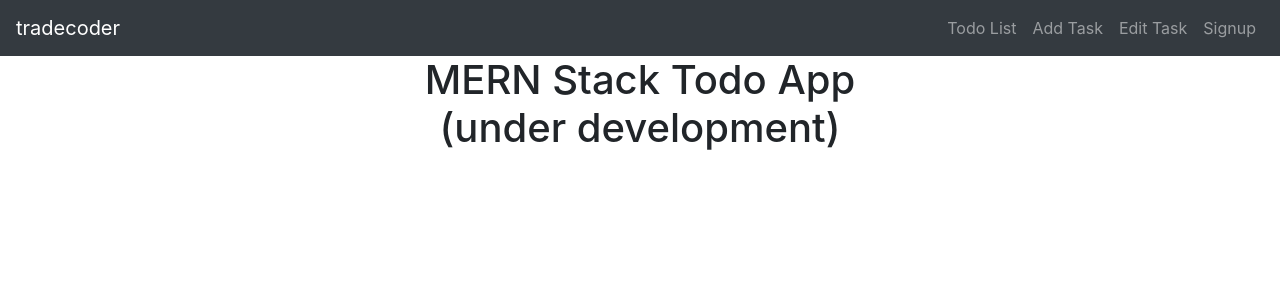
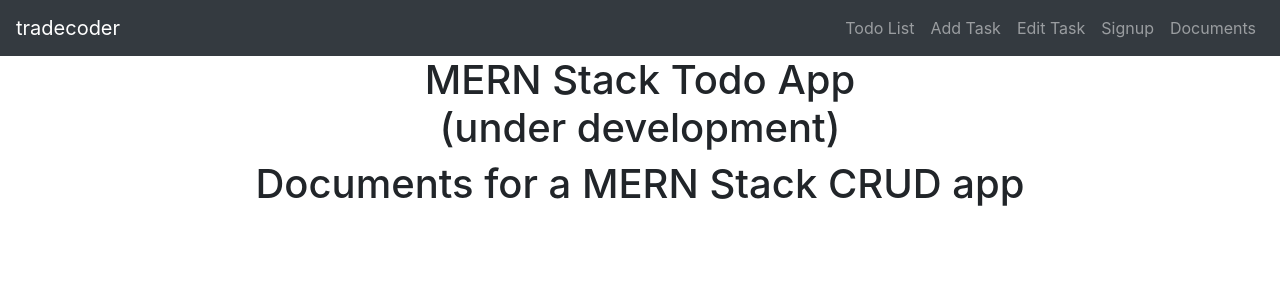
Before and after one commit to thetradecoder/mern-crud-app, a React (Create React App) app: page /mern-crud-app/documents in a window 1280 px wide. Shown: the top 300 px of the page. Built offline with nearby package versions, Linux system fonts and the light colour scheme.

Commit message:
local update

```diff
--- a/package.json
+++ b/package.json
@@ -1,6 +1,6 @@
 {
   "name": "mern-crud-app",
-  "author": "thetradecoder, tradecoder, Mamun Abdullah",
+  "author": "thetradecoder, tradecoder,  Mamun Abdullah",
   "homepage": "https://thetradecoder.github.io/mern-crud-app",
   "version": "1.0.0",
   "private": true,
@@ -9,6 +9,8 @@
     "@testing-library/react": "^9.5.0",
     "@testing-library/user-event": "^7.2.1",
     "bootstrap": "^4.5.2",
+    "jquery": "^3.5.1",
+    "popper.js": "^1.16.1",
     "react": "^16.13.1",
     "react-datepicker": "^3.1.3",
     "react-dom": "^16.13.1",
--- a/src/App.js
+++ b/src/App.js
@@ -1,11 +1,11 @@
 import React from 'react';
 import {BrowserRouter as Router, Route} from 'react-router-dom';
 import 'bootstrap/dist/css/bootstrap.min.css';
-import 'react-datepicker/dist/react-datepicker.css';
 import Navbar from './components/navbar.component';
 import AddTask from './components/addtask.component';
 import EditTask from './components/edittask.component';
 import Signup from './components/signup.component';
+import Documents from './components/documents.component';
 
 function App() {
   return (
@@ -15,6 +15,7 @@ function App() {
       <Route path="/mern-crud-app/add" component={AddTask}/>
       <Route path="/mern-crud-app/edit" component={EditTask}/>
       <Route path="/mern-crud-app/signup" component={Signup}/>
+      <Route path="/mern-crud-app/documents" component={Documents}/>
     </Router>
   );
 }
--- /dev/null
+++ b/src/components/documents.component.js
@@ -0,0 +1,12 @@
+import React from 'react';
+import 'bootstrap/dist/css/bootstrap.min.css';
+
+
+export default function Documents(){
+    return(
+        <div className="container">
+            <h1 className="text-center">Documents for a MERN Stack CRUD app</h1>
+
+        </div>
+    );
+}
--- a/src/components/navbar.component.js
+++ b/src/components/navbar.component.js
@@ -1,18 +1,28 @@
 import React from 'react';
 import {Link} from 'react-router-dom';
 import 'bootstrap/dist/css/bootstrap.min.css';
+import 'bootstrap/dist/js/bootstrap.min.js';
+import 'jquery/dist/jquery.min.js';
+import 'popper.js/dist/popper.min.js';
+
 
 export default function Navbar(){
 
         return(
         <nav className="navbar navbar-expand-lg navbar-dark bg-dark">
             <Link to="/mern-crud-app/" className="navbar-brand">tradecoder</Link>
+            <button className="navbar-toggler" data-toggle="collapse" data-target="#main-menu" aria-controls="main-menu" aria-expanded="true">
+                <span className="navbar-toggler-icon"></span>
+            </button>
+            <div id="main-menu" className="collapse navbar-collapse">
                 <ul className="navbar-nav ml-auto">
                     <li className="nav-item"><Link to="/mern-crud-app/" className="nav-link">Todo List</Link></li>
                     <li className="nav-item"><Link to="/mern-crud-app/add/" className="nav-link">Add Task</Link></li>
                     <li className="nav-item"><Link to="/mern-crud-app/edit/" className="nav-link">Edit Task</Link></li>
                     <li className="nav-item"><Link to="/mern-crud-app/signup/" className="nav-link">Signup</Link></li>
+                    <li className="nav-item"><Link to="/mern-crud-app/documents" className="nav-link">Documents</Link></li>
                 </ul>
+            </div>
         </nav>
         );
 }
```
Also changed, not shown: 1 other file (tests, documents, lock files or other folders). Lines whose indentation alone changed are shown as unchanged.
